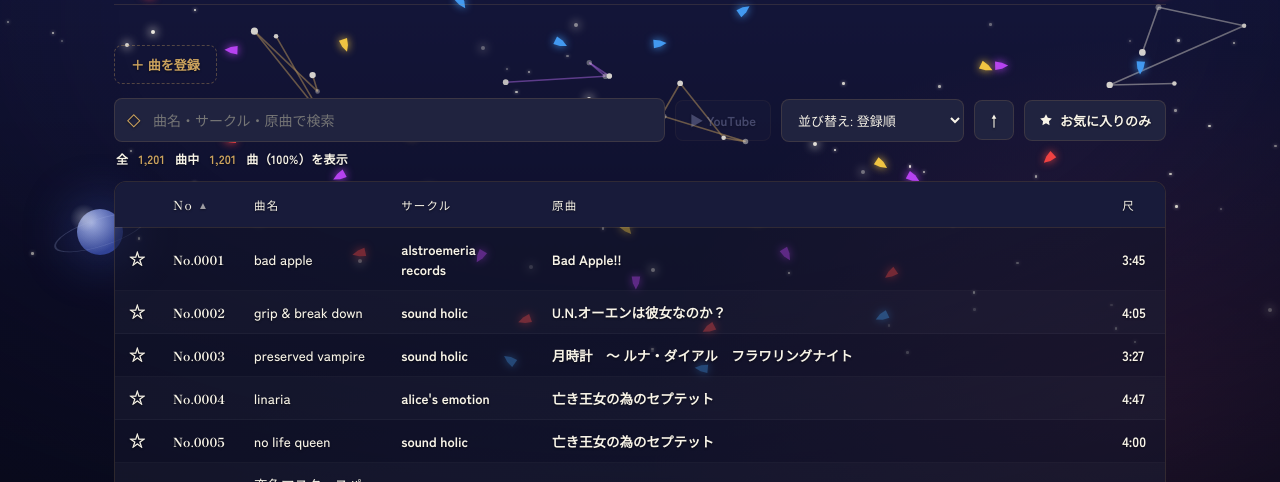
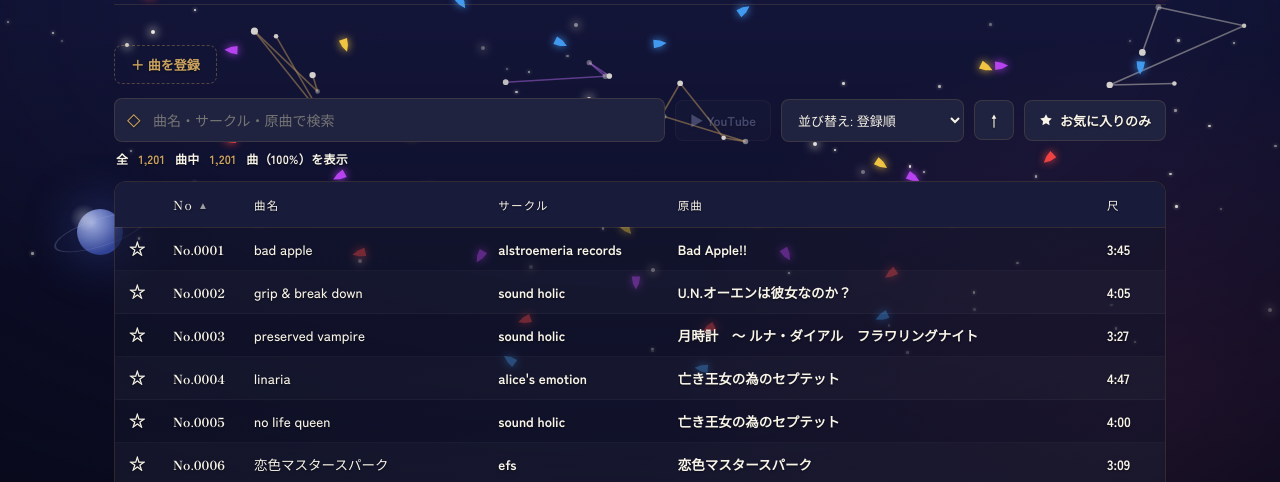
Before and after one commit to Ttmr1/TouhouVocal, a plain HTML site: page index.html in a window 1280 px wide. Shown: the part 287-769 px from the top of the page. Drawn offline with nearby package versions, Linux system fonts and the light colour scheme.

Commit message:
Add files via upload

```diff
--- a/styles.css
+++ b/styles.css
@@ -294,11 +294,11 @@
   tbody tr:nth-child(even){ background:var(--bg-row-alt); }
   tbody tr{ cursor:pointer; }
   tbody tr:hover{ background: rgba(234,166,198,0.05); }
-  .col-no{ font-family:var(--font-display); color:var(--ink); font-size:12.5px; width:64px; }
-  .col-title{ color:var(--ink); font-weight:500; }
-  .col-circle{ color:var(--ink); }
-  .col-orig{ color:var(--ink); }
-  .col-sec{ color:var(--ink); font-variant-numeric: tabular-nums; width:56px; }
+  .col-no{ font-family:var(--font-display); color:var(--ink); font-size:12.5px; width:80px; }
+  .col-title{ color:var(--ink); font-weight:500; min-width:240px; }
+  .col-circle{ color:var(--ink); min-width:170px; }
+  .col-orig{ color:var(--ink); min-width:220px; }
+  .col-sec{ color:var(--ink); font-variant-numeric: tabular-nums; width:72px; }
   .col-fav{ width:40px; text-align:center; }
   .star-btn{ all:unset; cursor:pointer; font-size:16px; line-height:1; color:var(--ink); transition: color .15s, transform .15s; }
   .star-btn:hover{ transform:scale(1.15); color:var(--gold); }
```
